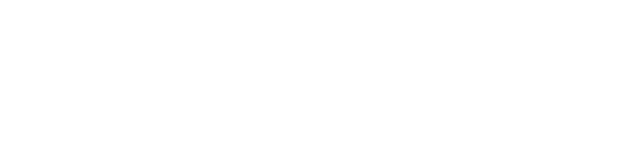
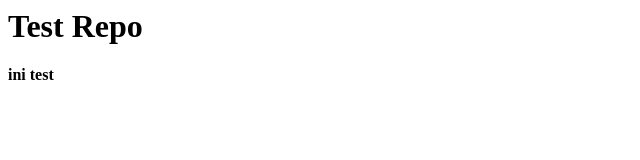
Before and after one commit to davidgoliath365/daviddevops, a plain HTML site: page index.html in a window 1280 px wide. Shown: the whole page, without its empty margins (0-640 px from the left). Drawn offline with Linux system fonts and the light colour scheme.

Commit message:
tambah baris

```diff
--- a/index.html
+++ b/index.html
@@ -2,5 +2,6 @@
 <header>
 <title>Test</title>
 </header>
-
+<h1>Test Repo</h1>
+<b>ini test</b>
 </html>
```
